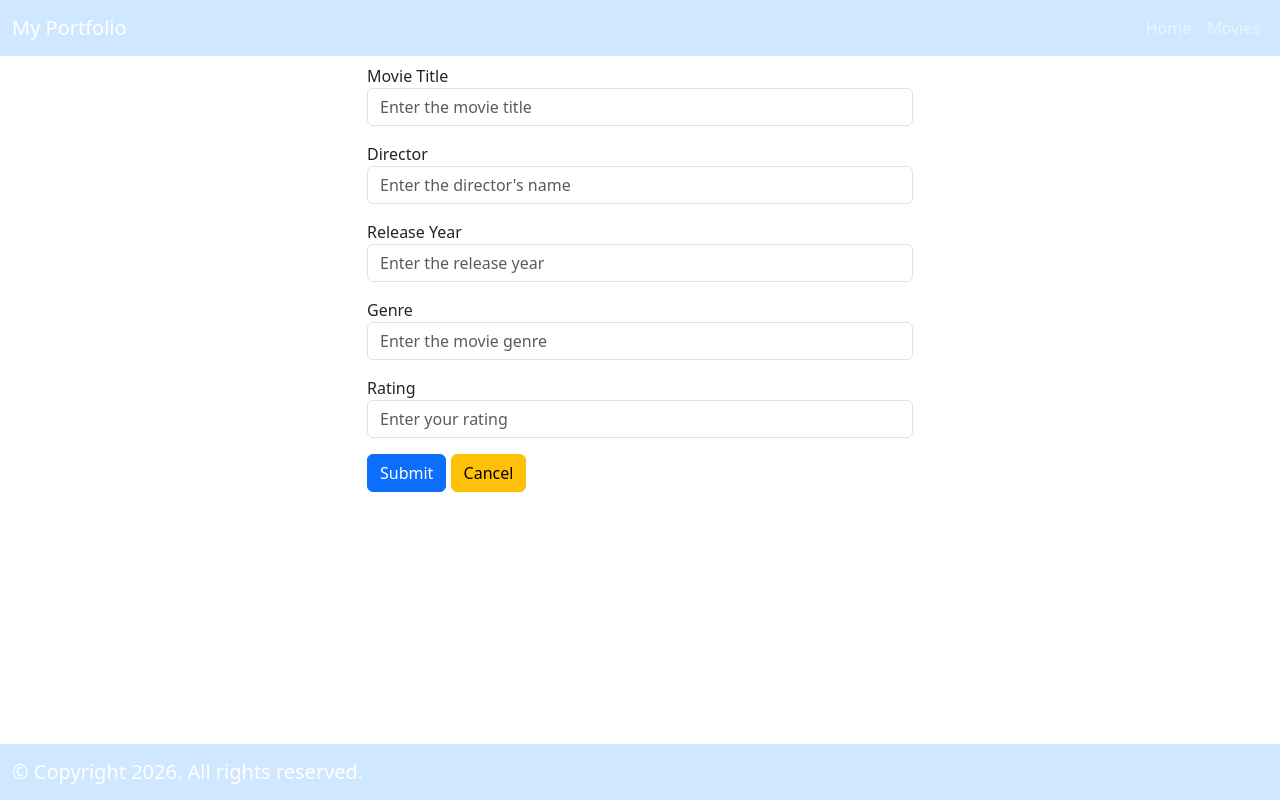
After one commit to davidabati1960/Assignment_3, a Node server app: template views/Movies/edit.ejs in a window 1280 px wide. The commit adds this page. Run offline with Node 20, Linux system fonts and the light colour scheme; the template is opened without the code that fills it, so the values that code supplies are empty; some libraries are stand-ins or nearby versions.

Commit message:
Added the  edit page

```diff
--- /dev/null
+++ b/views/Movies/edit.ejs
@@ -0,0 +1,69 @@
+<%- include('../partials/header.ejs') %>
+<%- include('../partials/main_nav.ejs') %>
+<!--  Content for the edit page -->
+  <div class  = "container">
+    <div class="row">
+    <div class="offset-md-3 col-md-6">
+      <h1><%= title %></h1>
+
+      <form class="form" method="POST">
+        <div class="form-group mb-3">
+          <label for="titleTextField">Movie Title</label>
+          <input type="text" class="form-control" id="titleTextField"
+            placeholder="Enter the movie title"
+            name="title"
+            value="<%= Movie.title %>"
+             required>
+        </div>
+
+        <div class="form-group mb-3">
+          <label for="directorTextField">Director</label>
+          <input type="text" class="form-control" id="directorTextField"
+            placeholder="Enter the director's name"
+            name="director"
+            value="<%= Movie.director %>"
+         required>
+        </div>
+
+        <div class="form-group mb-3">
+          <label for="yearTextField">Release Year</label>
+          <input type="number" class="form-control" id="yearTextField"
+            placeholder="Enter the release year"
+            name="releaseYear"
+            value="<%= Movie.releaseYear %>"
+            required>
+        </div>
+
+        <div class="form-group mb-3">
+          <label for="genreTextField">Genre</label>
+          <input type="text" class="form-control" id="genreTextField"
+            placeholder="Enter the movie genre"
+            name="genre"
+            value="<%= Movie.genre %>"
+            required>
+        </div>
+
+        <div class="form-group mb-3">
+          <label for="ratingTextField">Rating </label>
+          <input type="number"  class="form-control" id="ratingTextField"
+            placeholder="Enter your rating "
+            name="rating"
+            value="<%= Movie.rating %>"
+            required>
+        </div>
+
+        <button class="btn btn-primary" type="submit">
+          <i class="fas fa-edit"></i> Submit
+        </button>
+
+        <a href="/movies" class="btn btn-warning">
+          <i class="fas fa-undo"></i> Cancel
+        </a>
+      </form>
+    </div>
+  </div>
+
+
+  </div>
+
+<%- include('../partials/footer.ejs') %>
--- a/views/Movies/list.ejs
+++ b/views/Movies/list.ejs
@@ -34,10 +34,10 @@
               <td class="text-center align-middle"><%= MovieList[count].genre %></td>
               <td class="text-center align-middle"><%= MovieList[count].rating %></td>
               <td class="text-center align-middle">
-                <a href="/movies/edit/<%= MovieList[count]._id %>" class="btn btn-primary btn-sm">
+                <a href="/Movies/edit/<%= MovieList[count]._id %>" class="btn btn-primary btn-sm">
                   <i class="fas fa-pencil-alt"></i> Edit
                 </a>
-                <a href="/movies/delete/<%= MovieList[count]._id %>"
+                <a href="/Movies/delete/<%= MovieList[count]._id %>"
                    class="btn btn-danger btn-sm"
                    onclick="return confirm('Are you sure you want to delete <%= MovieList[count].title %>?');">
                   <i class="fas fa-trash-alt"></i> Delete
```
Also changed, not shown: routes/movie.js (+15 -1 lines).
